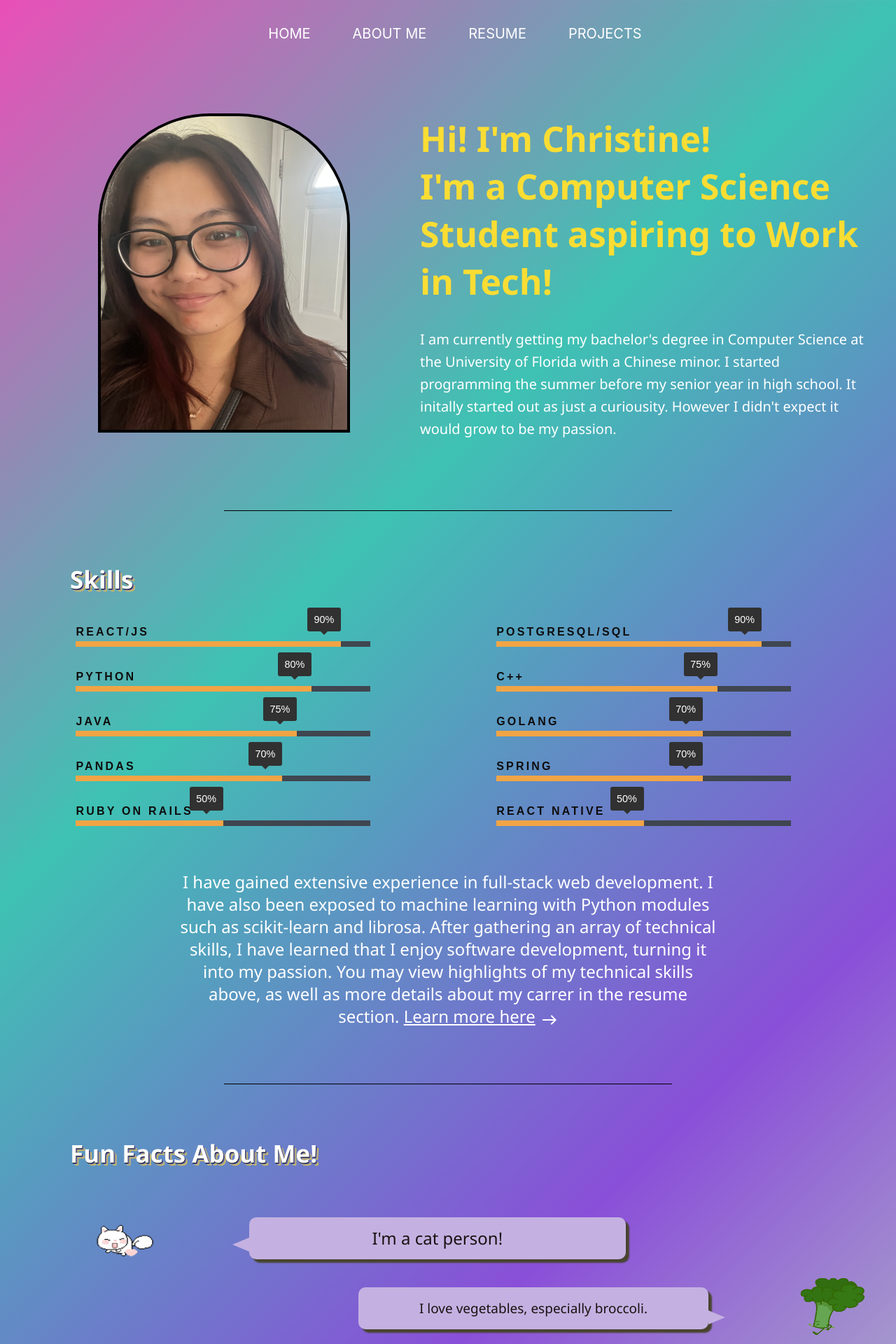
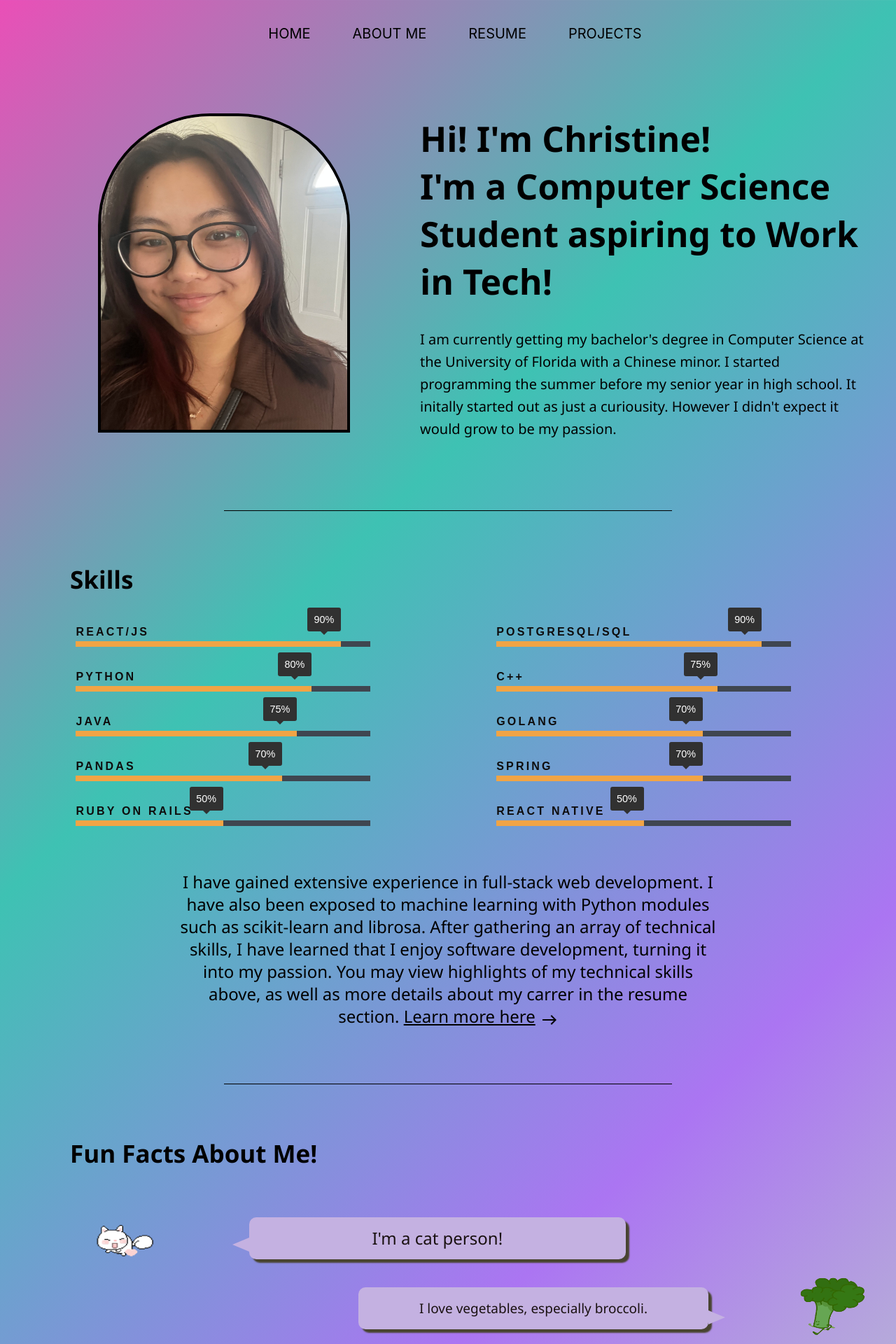
Before and after one commit to christinealin7771/christinelin-personal-website, a React (Create React App) app: page /about-me in a window 1280 px wide. Shown: the top 1920 px of the page at 70% size. Built offline with nearby package versions, Linux system fonts and the light colour scheme.

Commit message:
change colors

```diff
--- a/src/components/AboutMe.css
+++ b/src/components/AboutMe.css
@@ -1,5 +1,5 @@
 .about-me {
-	background: linear-gradient(-45deg, rgb(193, 225, 193), rgb(138, 79, 216), rgb(62, 194, 179), #ea4fb7);
+	background: linear-gradient(-45deg, rgb(193, 225, 193), rgb(171, 117, 242), rgb(62, 194, 179), #ea4fb7);
 	/* background-size: 400% 400%; */
 	animation: gradient 30s ease infinite;
 	height: auto;
@@ -61,12 +61,15 @@
 
 .about-me-prompt .text h1 {
     font-size: 50px;
-    color: #fadd33
+    /* color: #fadd33 */
+    /* color: white; */
+    color: black;
 }
 
 .about-me-prompt .text p {
     font-family: "Segoe UI", Tahoma, Geneva, Verdana, sans-serif;
-    color: white;
+    /* color: white; */
+    color: black;
     font-size: 20px;
     line-height: 1.6;
 }
@@ -89,18 +92,19 @@ div .line
     padding: 100px;
     font-family: "Segoe UI", Tahoma, Geneva, Verdana, sans-serif;
     max-height: 100%;
-    color: white;
+    /* color: white; */
+    color: black;
     font-size: 35px;
-    text-shadow:
+    /* text-shadow:
         0.5px 0.5px 0px #020b16,
         2px 2px 0px #6868AC,
-        4px 4px 0px #c3b66d;
+        4px 4px 0px #c3b66d; */
     margin-bottom: -4%;
 }
 
 .skills-text {
     font-family: "Segoe UI", Tahoma, Geneva, Verdana, sans-serif;
-    color: white;
+    color: black;
     margin-right: 20%;
     margin-left: 20%;
     font-size: 3vh;
@@ -115,7 +119,8 @@ div .line
 }
 
 .skills-text .more-here:hover {
-    color: #03b8f4;
+    /* color: #03b8f4; */
+    color: rgb(213, 209, 209);
     cursor: pointer;
 
 }
@@ -210,12 +215,13 @@ div .line
     padding: 100px;
     font-family: "Segoe UI", Tahoma, Geneva, Verdana, sans-serif;
     max-height: 100%;
-    color: white;
+    /* color: white; */
+    color: black;
     font-size: 35px;
-    text-shadow:
+    /* text-shadow:
         0.5px 0.5px 0px #020b16,
         2px 2px 0px #6868AC,
-        4px 4px 0px #c3b66d;
+        4px 4px 0px #c3b66d; */
     margin-bottom: -4%;
 }
 
--- a/src/components/Experiences.css
+++ b/src/components/Experiences.css
@@ -23,12 +23,13 @@
     padding: 100px;
     font-family: "Segoe UI", Tahoma, Geneva, Verdana, sans-serif;
     max-height: 105%;
-    color: white;
+    /* color: white; */
+	color: black;
     font-size: 2.3rem;
-    text-shadow:
+    /* text-shadow:
         0.5px 0.5px 0px #020b16,
-        /* 2px 2px 0px #6868AC, */
-        2px 2px 0px #c3b66d;
+        2px 2px 0px #6868AC,
+        2px 2px 0px #c3b66d; */
     margin-bottom: -4rem;
 }
 
@@ -105,7 +106,7 @@
 	position: relative;
 	padding-bottom: 1rem;
 	font-size: 1.3rem;
-	color: #03dcf4;
+	color: #03f4ec;
   }
  .experience .timeline-content h4::after {
 	content: "";
--- a/src/components/Header.css
+++ b/src/components/Header.css
@@ -13,7 +13,7 @@
 .scrolled {
     /* margin-top: -5vh; */
     height: 10%;
-    background-color: rgba(85, 98, 126, 0.93);
+    background-color: rgb(120, 125, 195, 0.93);
     /* border-radius: 20%; */
 }
 
@@ -52,7 +52,7 @@
 
 .header a {
     text-decoration: none;
-    color: rgba(255, 255, 255);
+    color: rgb(0, 0, 0);
     margin: 20px;
     font-size: 20px;
     font-weight: 20px;
@@ -62,7 +62,8 @@
 
 
 .header a:hover {
-    color: rgb(0, 0, 0);
+
+    color: rgba(255, 255, 255);
 }
 
 
--- a/src/components/Home.css
+++ b/src/components/Home.css
@@ -31,8 +31,9 @@
 .about h2 {
     font-family: "Segoe UI", Tahoma, Geneva, Verdana, sans-serif;
     font-size: 120px;
-    color: #ffe655;
+    /* color: #ffe655; */
     /* color: rgb(237, 237, 24); */
+    color: white;
     height: 50px;
     font-weight: bold;
     letter-spacing: 1.5vh;
@@ -40,7 +41,7 @@
     text-shadow:
         3px 3px 0px rgb(38, 93, 162),
         6px 6px 0px #61bb73,
-        10px 10px 0px #6868AC;
+        10px 10px 0px #aa8bf3;
 
 }
 
@@ -55,6 +56,12 @@
     margin: 5px;
     color: white;
     padding-left: 4vh;
+
+}
+
+.prompt svg:hover {
+    cursor: pointer;
+    color: rgb(41, 41, 39);
 }
 
 .home .circle-down-icon {
@@ -65,7 +72,8 @@
 }
 
 .circle-down-icon:hover{
-    color: rgb(3, 156, 173);
+    /* color: rgb(3, 156, 173); */
+    color: rgb(41, 41, 39);
     cursor: pointer;
 }
 
@@ -196,8 +204,9 @@
     .about h2 {
         font-family: "Segoe UI", Tahoma, Geneva, Verdana, sans-serif;
         font-size: 33px;
-        color: #ffe655;
+        /* color: #ffe655; */
         /* color: rgb(237, 237, 24); */
+        color: azure;
         height: 50px;
         font-weight: bold;
         letter-spacing: 1.5vh;
@@ -207,7 +216,6 @@
             6px 6px 0px #61bb73,
             10px 10px 0px #6868AC;
         margin-top: 15vh;
-
     }
     .about .prompt {
         font-family: "Segoe UI", Tahoma, Geneva, Verdana, sans-serif;
--- a/src/components/Project.css
+++ b/src/components/Project.css
@@ -31,12 +31,13 @@
     padding: 100px;
     font-family: "Segoe UI", Tahoma, Geneva, Verdana, sans-serif;
     max-height: 105%;
-    color: white;
+    /* color: white; */
+    color: black;
     font-size: 3rem;
-    text-shadow:
+    /* text-shadow:
         0.5px 0.5px 0px #020b16,
-        /* 2px 2px 0px #6868AC, */
-        2px 2px 0px #c3b66d;
+        2px 2px 0px #6868AC,
+        2px 2px 0px #c3b66d; */
     margin-bottom: -5rem;
 }
 
```
